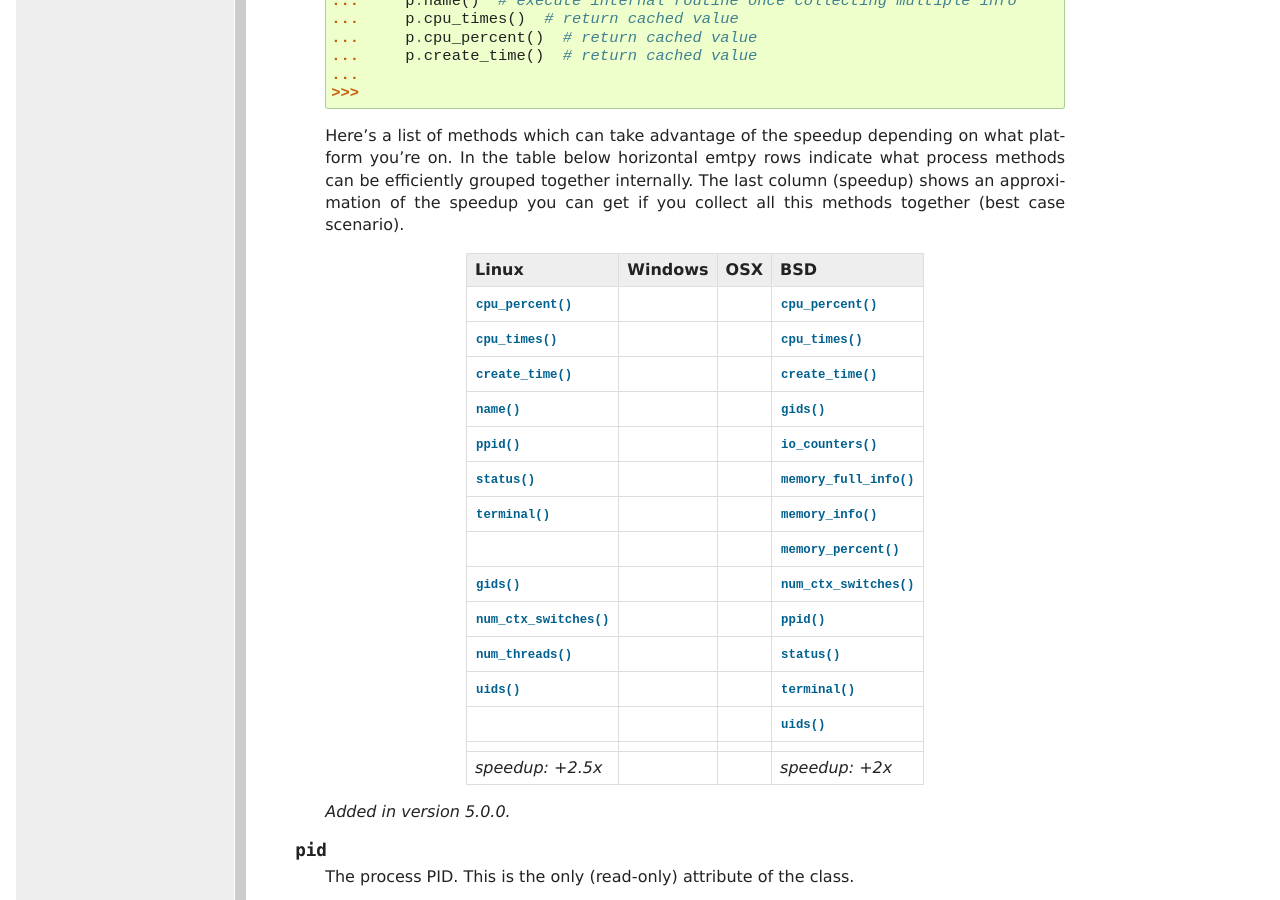
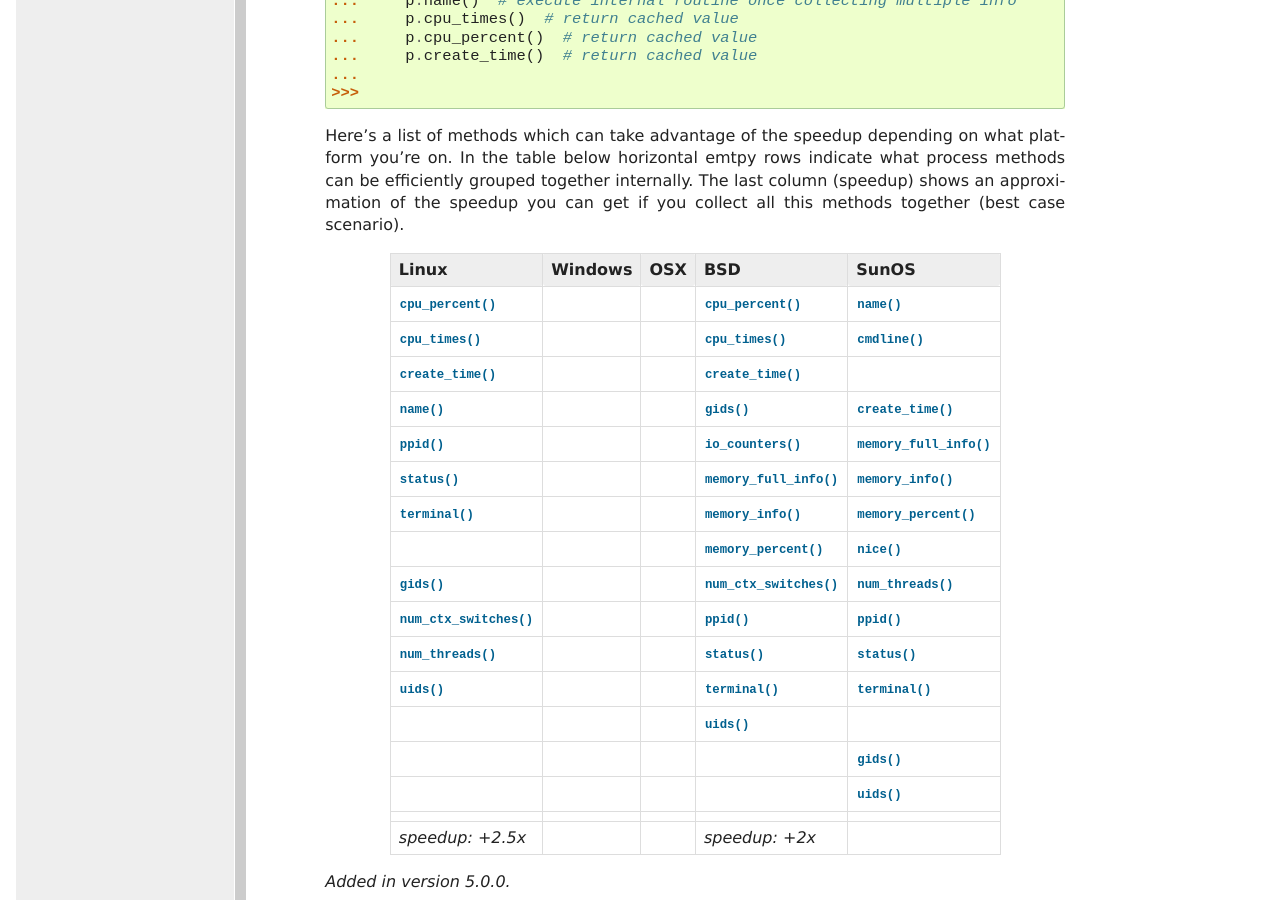
Before and after one commit to giampaolo/psutil, a Sphinx documentation site: the page built from docs/index.rst, in a window 1280 px wide and 900 px high, scrolled down 12223 px. Built offline with Sphinx 7.4.7, drawn with Linux system fonts in a browser that asks for light colours; formulas are drawn with MathJax 3.

```diff
--- a/docs/index.rst
+++ b/docs/index.rst
@@ -778,38 +778,44 @@ Process class
     The last column (speedup) shows an approximation of the speedup you can get
     if you collect all this methods together (best case scenario).
 
-    +------------------------------+-------------+-------+------------------------------+
-    | Linux                        | Windows     | OSX   | BSD                          |
-    +==============================+=============+=======+==============================+
-    | :meth:`~Process.cpu_percent` |             |       | :meth:`~Process.cpu_percent` |
-    +------------------------------+-------------+-------+------------------------------+
-    | :meth:`~Process.cpu_times`   |             |       | :meth:`~Process.cpu_times`   |
-    +------------------------------+-------------+-------+------------------------------+
-    | :meth:`create_time`          |             |       | :meth:`create_time`          |
-    +------------------------------+-------------+-------+------------------------------+
-    | :meth:`name`                 |             |       | :meth:`gids`                 |
-    +------------------------------+-------------+-------+------------------------------+
-    | :meth:`ppid`                 |             |       | :meth:`io_counters`          |
-    +------------------------------+-------------+-------+------------------------------+
-    | :meth:`status`               |             |       | :meth:`memory_full_info`     |
-    +------------------------------+-------------+-------+------------------------------+
-    | :meth:`terminal`             |             |       | :meth:`memory_info`          |
-    +------------------------------+-------------+-------+------------------------------+
-    |                              |             |       | :meth:`memory_percent`       |
-    +------------------------------+-------------+-------+------------------------------+
-    | :meth:`gids`                 |             |       | :meth:`num_ctx_switches`     |
-    +------------------------------+-------------+-------+------------------------------+
-    | :meth:`num_ctx_switches`     |             |       | :meth:`ppid`                 |
-    +------------------------------+-------------+-------+------------------------------+
-    | :meth:`num_threads`          |             |       | :meth:`status`               |
-    +------------------------------+-------------+-------+------------------------------+
-    | :meth:`uids`                 |             |       | :meth:`terminal`             |
-    +------------------------------+-------------+-------+------------------------------+
-    |                              |             |       | :meth:`uids`                 |
-    +------------------------------+-------------+-------+------------------------------+
-    +------------------------------+-------------+-------+------------------------------+
-    | *speedup: +2.5x*             |             |       | *speedup: +2x*               |
-    +------------------------------+-------------+-------+------------------------------+
+
+    +------------------------------+-------------+-------+------------------------------+--------------------------+
+    | Linux                        | Windows     | OSX   | BSD                          | SunOS                    |
+    +==============================+=============+=======+==============================+==========================+
+    | :meth:`~Process.cpu_percent` |             |       | :meth:`~Process.cpu_percent` | :meth:`name`             |
+    +------------------------------+-------------+-------+------------------------------+--------------------------+
+    | :meth:`~Process.cpu_times`   |             |       | :meth:`~Process.cpu_times`   | :meth:`cmdline`          |
+    +------------------------------+-------------+-------+------------------------------+--------------------------+
+    | :meth:`create_time`          |             |       | :meth:`create_time`          |                          |
+    +------------------------------+-------------+-------+------------------------------+--------------------------+
+    | :meth:`name`                 |             |       | :meth:`gids`                 | :meth:`create_time`      |
+    +------------------------------+-------------+-------+------------------------------+--------------------------+
+    | :meth:`ppid`                 |             |       | :meth:`io_counters`          | :meth:`memory_full_info` |
+    +------------------------------+-------------+-------+------------------------------+--------------------------+
+    | :meth:`status`               |             |       | :meth:`memory_full_info`     | :meth:`memory_info`      |
+    +------------------------------+-------------+-------+------------------------------+--------------------------+
+    | :meth:`terminal`             |             |       | :meth:`memory_info`          | :meth:`memory_percent`   |
+    +------------------------------+-------------+-------+------------------------------+--------------------------+
+    |                              |             |       | :meth:`memory_percent`       | :meth:`nice`             |
+    +------------------------------+-------------+-------+------------------------------+--------------------------+
+    | :meth:`gids`                 |             |       | :meth:`num_ctx_switches`     | :meth:`num_threads`      |
+    +------------------------------+-------------+-------+------------------------------+--------------------------+
+    | :meth:`num_ctx_switches`     |             |       | :meth:`ppid`                 | :meth:`ppid`             |
+    +------------------------------+-------------+-------+------------------------------+--------------------------+
+    | :meth:`num_threads`          |             |       | :meth:`status`               | :meth:`status`           |
+    +------------------------------+-------------+-------+------------------------------+--------------------------+
+    | :meth:`uids`                 |             |       | :meth:`terminal`             | :meth:`terminal`         |
+    +------------------------------+-------------+-------+------------------------------+--------------------------+
+    |                              |             |       | :meth:`uids`                 |                          |
+    +------------------------------+-------------+-------+------------------------------+--------------------------+
+    |                              |             |       |                              | :meth:`gids`             |
+    +------------------------------+-------------+-------+------------------------------+--------------------------+
+    |                              |             |       |                              | :meth:`uids`             |
+    +------------------------------+-------------+-------+------------------------------+--------------------------+
+    |                              |             |       |                              |                          |
+    +------------------------------+-------------+-------+------------------------------+--------------------------+
+    | *speedup: +2.5x*             |             |       | *speedup: +2x*               |                          |
+    +------------------------------+-------------+-------+------------------------------+--------------------------+
 
     .. versionadded:: 5.0.0
 
```
Also changed, not shown: 2 other files.
